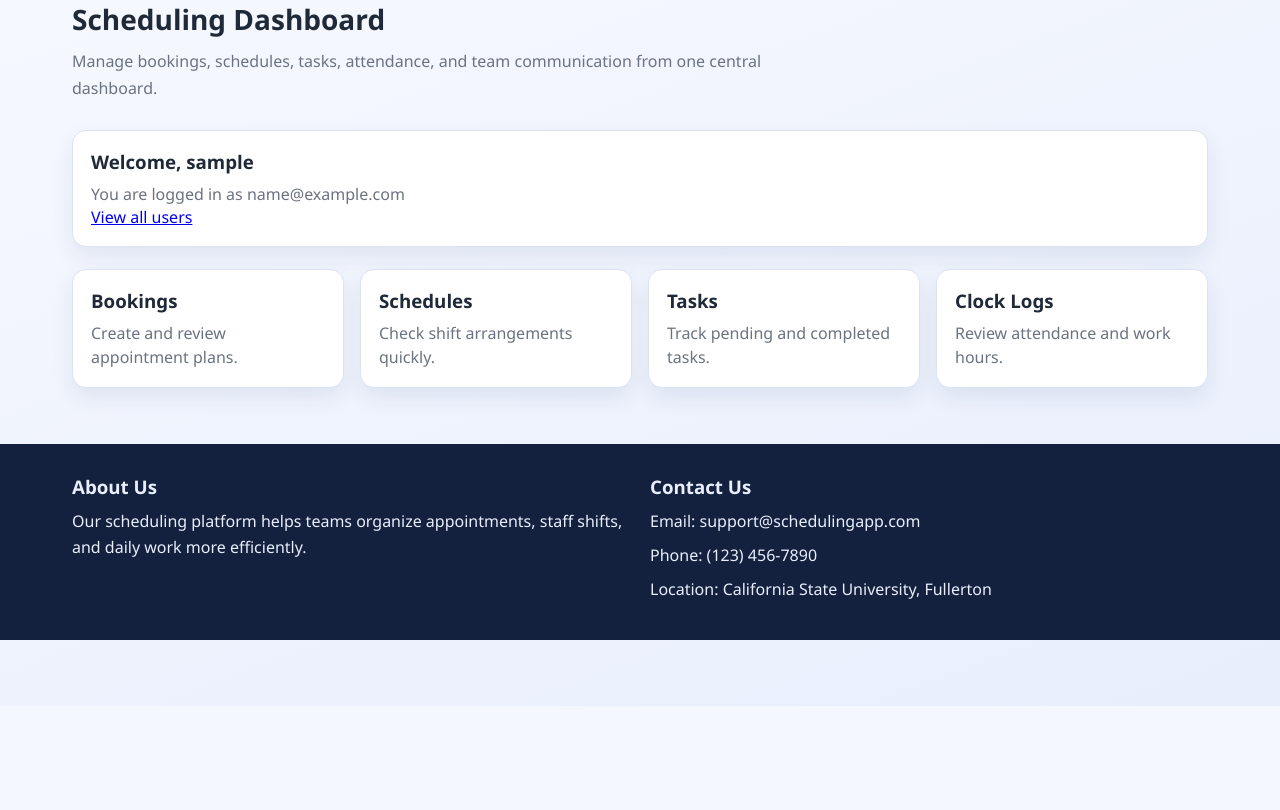
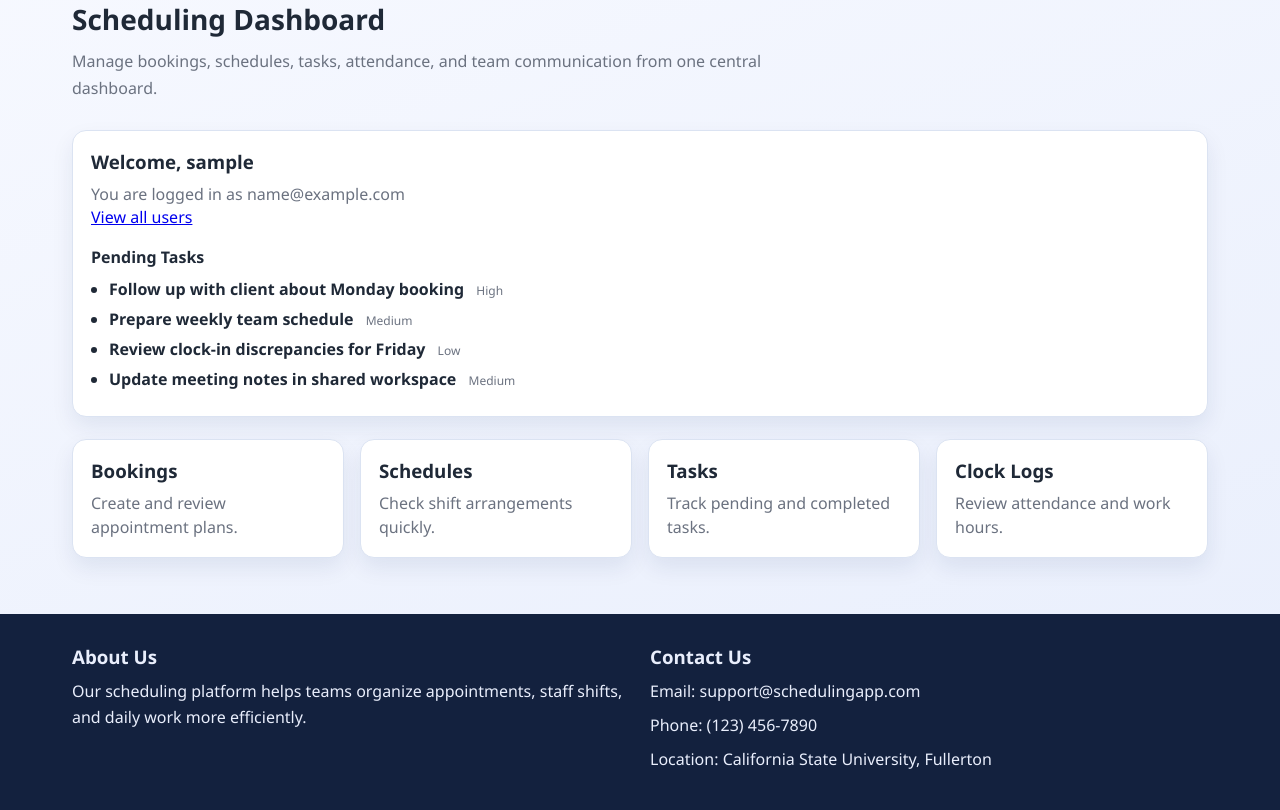
Before and after one commit to ovillela-boop/SchedulingWebsite, a Flask app: page / in a window 1280 px wide. Shown: the part 94-904 px from the top of the page. Before the commit the page ends 800 px from the top, so only its background shows below. Run offline with Flask 3, Linux system fonts and the light colour scheme; the visitor is signed in with stand-in values (Sample User, id 1); tables that the repository leaves empty hold one stand-in row (values such as "Sample post").

Commit message:
FEAT: Implemented task panel in home page with mock tasks and improved login error handling

```diff
--- a/main.py
+++ b/main.py
@@ -1,13 +1,21 @@
 from flask import Flask, render_template, request, redirect, url_for, session
 from flask_sqlalchemy import SQLAlchemy
 from sqlalchemy.exc import IntegrityError
+from sqlalchemy import or_
+import os
 
 #creates instance of flask app
 app = Flask(__name__)
 app.secret_key = "supersecretkey"
 
-#mySQL configuration
-app.config["SQLALCHEMY_DATABASE_URI"] = "mysql+pymysql://flaskuser:flaskpass123@localhost/scheduling_db"
+# Database configuration
+# Defaults to local SQLite so the app runs without MySQL.
+# Set DATABASE_URL to use MySQL, e.g.
+# mysql+pymysql://flaskuser:flaskpass123@localhost/scheduling_db
+app.config["SQLALCHEMY_DATABASE_URI"] = os.getenv(
+    "DATABASE_URL",
+    "sqlite:///scheduling.db",
+)
 app.config["SQLALCHEMY_TRACK_MODIFICATIONS"] = False
 
 # Initialise the databse
@@ -19,6 +27,13 @@ class User(db.Model):
     username = db.Column(db.String(80), nullable=False)
     email = db.Column(db.String(120), unique=True, nullable = False)
 
+# Mock pending tasks for dashboard preview
+MOCK_PENDING_TASKS = [
+    {"title": "Follow up with client about Monday booking", "priority": "High"},
+    {"title": "Prepare weekly team schedule", "priority": "Medium"},
+    {"title": "Review clock-in discrepancies for Friday", "priority": "Low"},
+    {"title": "Update meeting notes in shared workspace", "priority": "Medium"},
+]
 
 #root url, when '/' is accessed
 @app.route("/")
@@ -28,19 +43,33 @@ def index():
     if "user_id" in session:
         current_user = User.query.get(session["user_id"])
 
-    return render_template("home.html", current_user=current_user)
+    return render_template(
+        "home.html",
+        current_user=current_user,
+        pending_tasks=MOCK_PENDING_TASKS,
+        error=None,
+        username="",
+        email="",
+    )
 
 #Login and stay logged in, log in, create user
 @app.route("/login", methods=["POST"])
 def login():
-    username = request.form["username"]
-    email = request.form["email"]
+    username = request.form["username"].strip()
+    email = request.form["email"].strip()
 
     #find exisiting user with email
     user = User.query.filter_by(email=email).first()
     if user:
         if user.username != username:
-            return "Username does not match this email."
+            return render_template(
+                "home.html",
+                current_user=None,
+                pending_tasks=MOCK_PENDING_TASKS,
+                error="This user already exists. Username does not match this email.",
+                username=username,
+                email=email,
+            )
 
         session["user_id"] = user.id
         session["username"] = user.username
@@ -57,35 +86,20 @@ def login():
 
         return redirect(url_for("index"))
     except IntegrityError:
-        db.session_rollback()
-        return "Could not log in. Try again"
+        db.session.rollback()
+        return render_template(
+            "home.html",
+            current_user=None,
+            pending_tasks=MOCK_PENDING_TASKS,
+            error="This user already exists. Please use a different username or email.",
+            username=username,
+            email=email,
+        )
 
 @app.route("/logout")
 def logout():
     session.clear()
     return redirect(url_for("index"))
-
-
-
-
-
-#Create user connected to mysql gathers username and email no password yet
-
-# @app.route("/create_user", methods=["POST"])
-# def create_user():
-#     username = request.form["username"]
-#     email = request.form["email"]
-
-#     new_user = User(username=username, email=email)
-
-#     try:
-#         db.session.add(new_user)
-#         db.session.commit()
-#         return redirect(url_for("list_users"))
-
-#     except IntegrityError:
-#         db.session.rollback()
-#         return "Email already exists. Try a different one."
 
 @app.route("/users")
 def list_users():
--- a/static/style.css
+++ b/static/style.css
@@ -84,6 +84,34 @@ body {
   line-height: 1.5;
 }
 
+.tasks-panel {
+  margin-top: 18px;
+}
+
+.tasks-panel h4 {
+  margin: 0 0 10px;
+}
+
+.task-list {
+  margin: 0;
+  padding-left: 18px;
+}
+
+.task-list li {
+  margin-bottom: 8px;
+  color: var(--text-main);
+}
+
+.task-title {
+  font-weight: 600;
+}
+
+.task-priority {
+  margin-left: 8px;
+  font-size: 12px;
+  color: var(--text-muted);
+}
+
 .home-footer {
   margin-top: 24px;
   background: #13213e;
--- a/templates/home.html
+++ b/templates/home.html
@@ -29,14 +29,28 @@
       <h3>Welcome, {{current_user.username }}</h3>
       <p>You are logged in as {{ current_user.email }}</p>
       <a href="{{ url_for('list_users')}}">View all users</a>
+      <section class="tasks-panel">
+        <h4>Pending Tasks</h4>
+        <ul class="task-list">
+          {% for task in pending_tasks %}
+            <li>
+              <span class="task-title">{{ task.title }}</span>
+              <span class="task-priority">{{ task.priority }}</span>
+            </li>
+          {% endfor %}
+        </ul>
+      </section>
     {% else %}
       <h3>Log in</h3>
+      {% if error %}
+        <p style="color: #b00020; font-weight: 600;">{{ error }}</p>
+      {% endif %}
       <form method="POST" action="{{ url_for('login')}}">
         <label for="username">Username:</label><br>
-        <input type ="text" id="username" name="username" required><br><br>
+        <input type ="text" id="username" name="username" value="{{ username }}" required><br><br>
 
         <label for="email"> Email:</label><br>
-        <input type="email" id="email" name="email" required><br><br>
+        <input type="email" id="email" name="email" value="{{ email }}" required><br><br>
 
         <button type="submit"> Log In</button>
       </form>
@@ -69,8 +83,6 @@
         <p>Review attendance and work hours.</p>
       </article>
     </section>
-
-
   </main>
 
   <footer class="home-footer">
```
